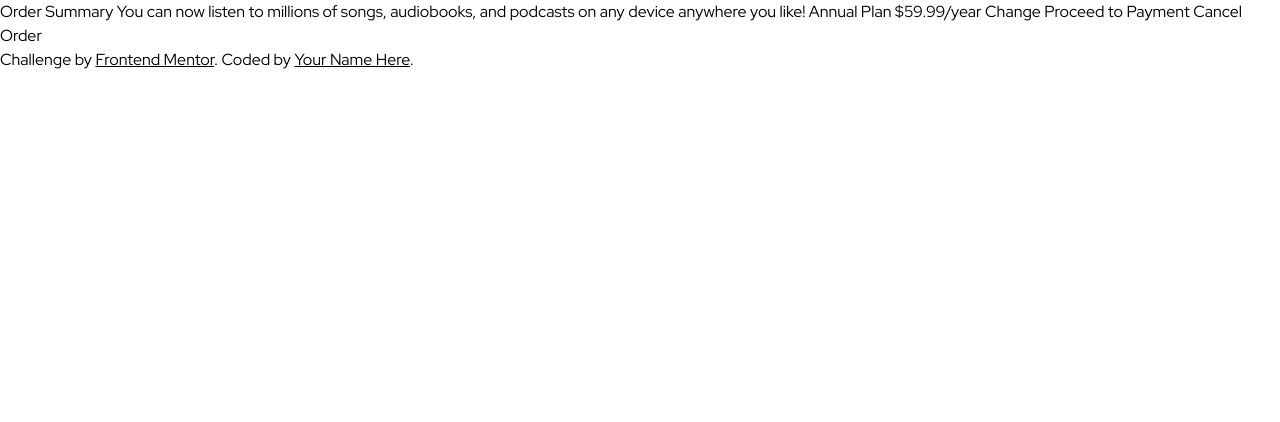
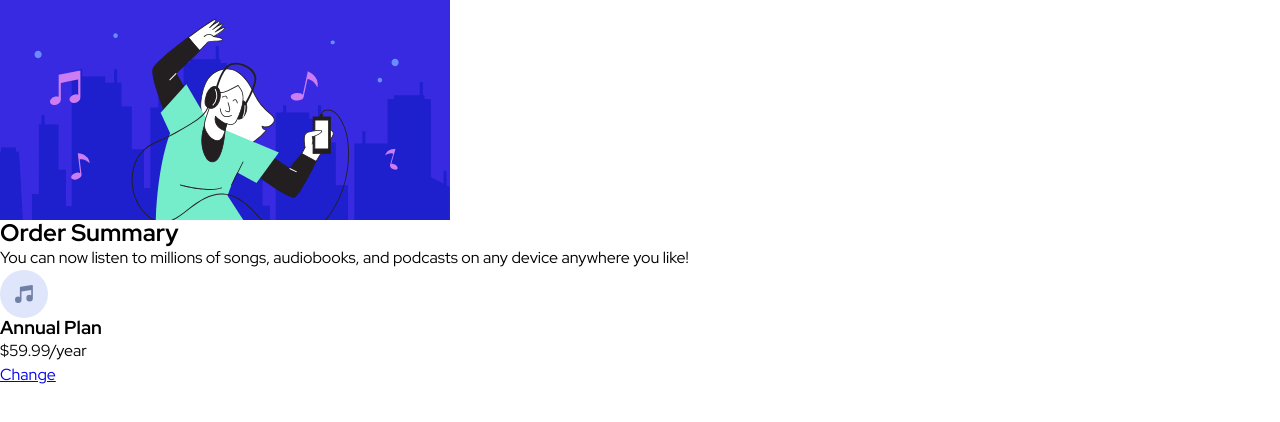
Before and after one commit to keremenen/frontendmentor.io, a plain HTML site: page Order-summary-component/index.html in a window 1280 px wide. Drawn offline with Linux system fonts and the light colour scheme.

Commit message:
Add html structure

```diff
--- a/Order-summary-component/index.html
+++ b/Order-summary-component/index.html
@@ -17,23 +17,32 @@
   <link rel="stylesheet" href="./styles/global.css">
 
 <body>
+<section class="summary">
+  <article class="summary-card">
+    <figure class="summary-card__hero">
+      <img src="images/illustration-hero.svg" alt="Order Summary Illustration">
+    </figure>
+    <header class="summary-card__header">
+      <h2>Order Summary</h2>
+      <p>You can now listen to millions of songs, audiobooks, and podcasts on any device anywhere you like!</p>
+    </header>
+    <div class="summary-card__item">
+      <div class="summary-card__item-info">
+        <figure class=summary-card__item-logo>
+          <img src='images/icon-music.svg' alt="Music-icon">
+        </figure>
+        <header class="summary-card__item-details">
+          <h3>Annual Plan</h3>
+          <p>$59.99/year</p>
+        </header>
+      </div>
+      <a class="summary-card__change-link" href="#!">Change</a>
+    </div>
+  </article>
 
-  Order Summary
-
-  You can now listen to millions of songs, audiobooks, and podcasts on any
-  device anywhere you like!
-
-  Annual Plan
-  $59.99/year
-
-  Change
-
-  Proceed to Payment
-  Cancel Order
-
-  <div class="attribution">
-    Challenge by <a href="https://www.frontendmentor.io?ref=challenge" target="_blank">Frontend Mentor</a>.
-    Coded by <a href="#">Your Name Here</a>.
-  </div>
+  <!-- <div class="summary__background-wrapper">
+    <img src="images/pattern-background-desktop.svg" alt="Light-violet waves">
+  </div> -->
+</section>
 </body>
 </html>
```
